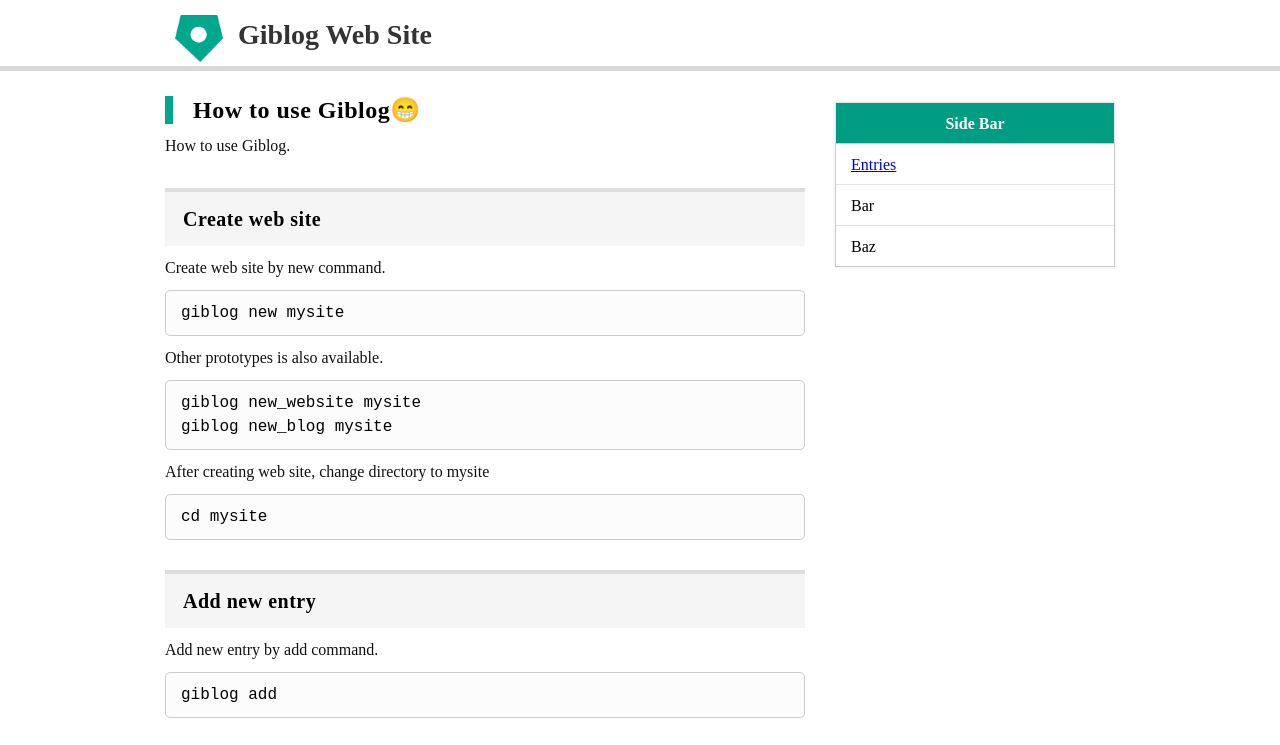
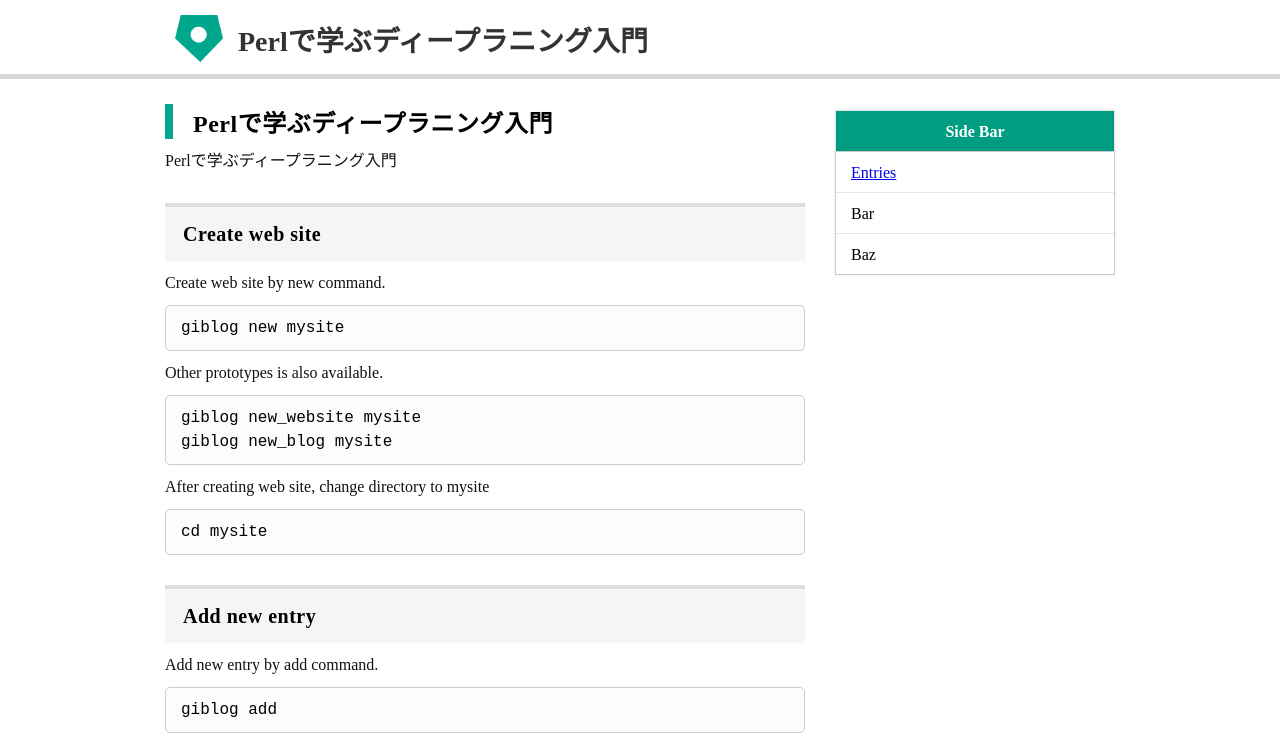
Before and after one commit to yuki-kimoto/perlzemideeplearning-public, a plain HTML site: page index.html in a window 1280 px wide. Shown: the top 745 px of the page. Drawn offline with Linux system fonts and the light colour scheme.

Commit message:
再構築

```diff
--- a/index.html
+++ b/index.html
@@ -7,8 +7,8 @@
 <link rel="icon" type="image/x-icon" href="/images/giblog-logo.png">
 <link rel="stylesheet" type="text/css" href="/css/common.css">
 
-<title>mysite😄</title>
-<meta name="description" content="How to use Giblog.">
+<title>Perlで学ぶディープラニング入門</title>
+<meta name="description" content="Perlで学ぶディープラニング入門">
   </head>
   <body>
     <div class="container">
@@ -16,7 +16,7 @@
         <!-- header -->
 <div class="main">
   <h1>
-    <a href="/">Giblog Web Site</a>
+    <a href="/">Perlで学ぶディープラニング入門</a>
   </h1>
 </div>
 
@@ -29,9 +29,9 @@
 
   </div>
   <div class="middle">
-    <h2><a href="/">How to use Giblog😁</a></h2>
+    <h2><a href="/">Perlで学ぶディープラニング入門</a></h2>
 <p>
-  How to use Giblog.
+  Perlで学ぶディープラニング入門
 </p>
 <h3>Create web site</h3>
 <p>
```
Also changed, not shown: blog/20181201121234.html (+2 -2 lines), blog/20190313121234.html (+2 -2 lines), blog/20190314121234.html (+2 -2 lines), blog/20190315121234.html (+2 -2 lines), blog/20190316121234.html (+2 -2 lines), blog/20190317121234.html (+2 -2 lines), blog/20190318121234.html (+2 -2 lines), blog/20190319121234.html (+2 -2 lines), list.html (+3 -3 lines).
